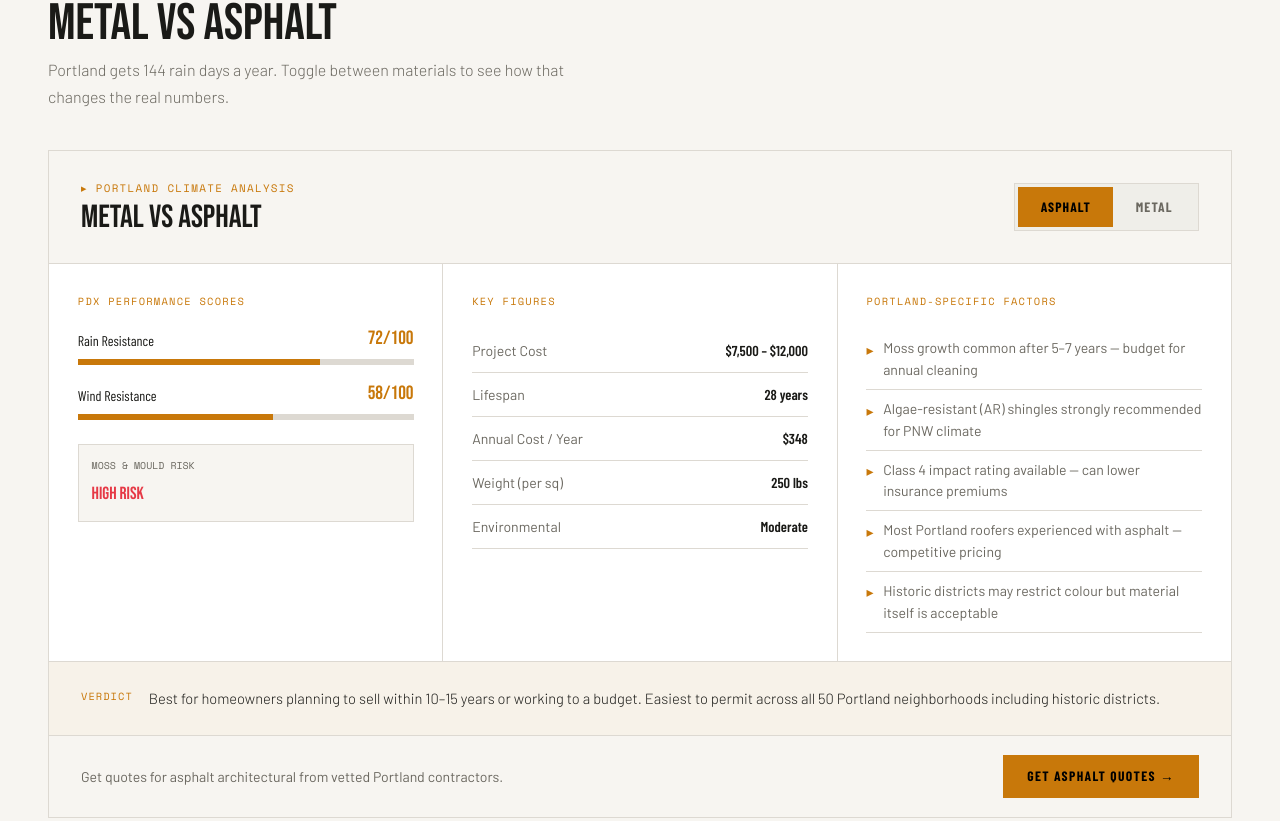
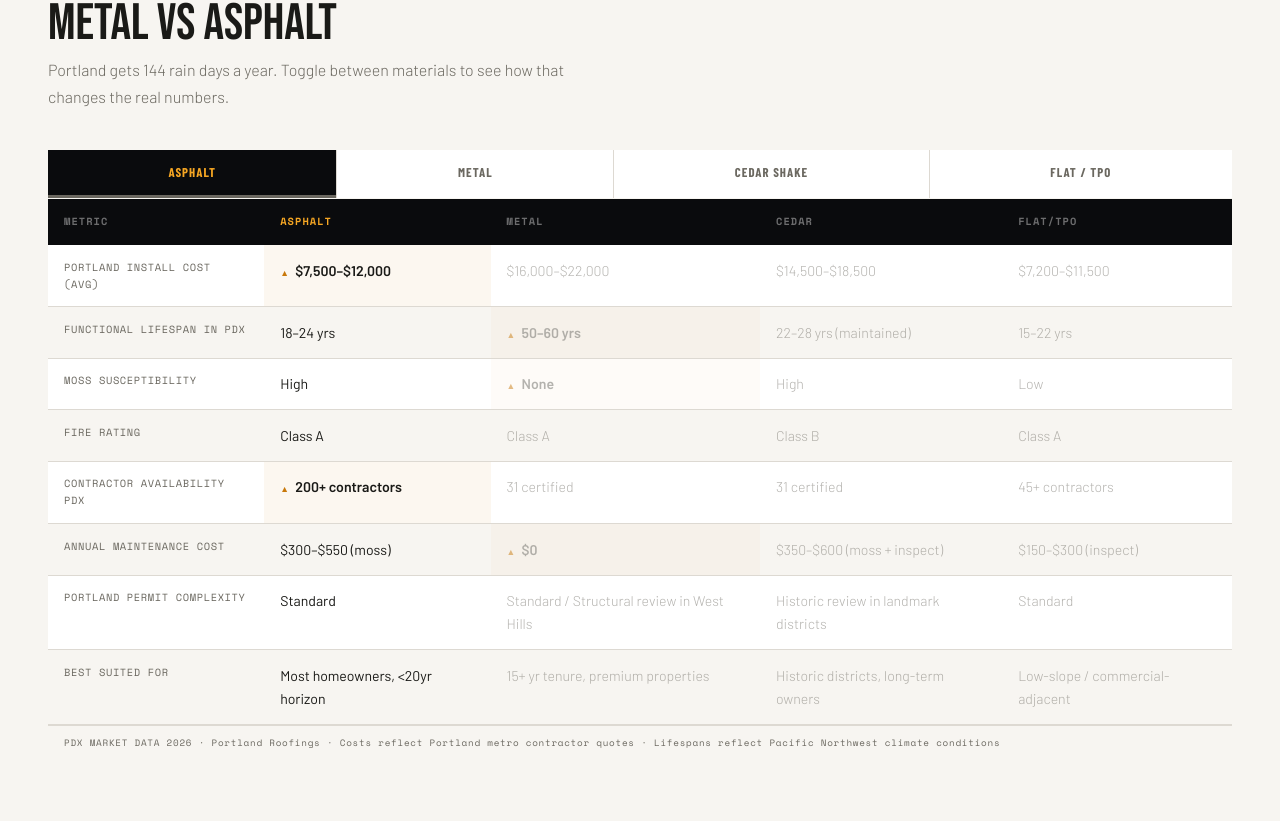
Before and after one commit to nahadgur/portlandroofing, a Next.js app: page / in a window 1280 px wide. Shown: the part 3419-4240 px from the top of the page. Built offline with nearby package versions, Linux system fonts and the light colour scheme.

Commit message:
Add files via upload

```diff
--- a/app/(services)/[service]/[neighborhood]/page.tsx
+++ b/app/(services)/[service]/[neighborhood]/page.tsx
@@ -8,6 +8,7 @@ import LeadForm from '@/components/LeadForm'
 import PageHero from '@/components/PageHero'
 import { getServiceImage } from '@/lib/neighborhoodImages'
 import NeighborhoodSwitcher from '@/components/NeighborhoodSwitcher'
+import ComparisonEngine      from '@/components/ComparisonEngine'
 import { services, getServiceBySlug } from '@/lib/services'
 import { neighborhoods, getNeighborhoodBySlug, permitLabels } from '@/lib/neighborhoods'
 import { SITE } from '@/lib/config'
@@ -37,6 +38,15 @@ export default function ServiceNeighborhoodPage({ params }: { params: { service:
   if (!s||!n) notFound()
 
   const permit   = permitLabels[n.permitScore]
+
+  const tabMap: Record<string, 'asphalt' | 'metal' | 'cedar' | 'flat'> = {
+    'roof-replacement':    'asphalt',
+    'roof-repair':         'asphalt',
+    'metal-roofing':       'metal',
+    'cedar-shake-roofing': 'cedar',
+    'flat-roofing':        'flat',
+  }
+  const defaultTab = tabMap[s.slug] ?? 'asphalt'
   const url      = `${SITE.baseUrl}/${s.slug}/${n.slug}`
   const localLow  = Math.round(s.avgLow  * (n.indexPct / 71))
   const localHigh = Math.round(s.avgHigh * (n.indexPct / 71))
@@ -126,6 +136,25 @@ export default function ServiceNeighborhoodPage({ params }: { params: { service:
         </div>
       </section>
 
+
+      {/* Material Comparison */}
+      <section className="section-pad" style={{background:'#fff'}}>
+        <div className="content-wrap-wide">
+          <div style={{...m,fontSize:'0.68rem',color:'var(--amber)',letterSpacing:'0.15em',textTransform:'uppercase',marginBottom:'0.8rem'}}>[ Material Comparison ]</div>
+          <h2 style={{...d,fontSize:'clamp(1.6rem,3vw,2.5rem)',color:'var(--text)',lineHeight:1,marginBottom:'0.5rem'}}>
+            HOW {s.name.toUpperCase()} COMPARES
+          </h2>
+          <p style={{...f,fontSize:'0.95rem',color:'var(--muted)',maxWidth:'600px',lineHeight:1.7,fontWeight:300,marginBottom:'2rem'}}>
+            Portland-specific cost, lifespan, and maintenance data across all four roofing materials.{s.slug === 'metal-roofing' ? ' Select the Metal tab to see break-even vs asphalt for ' + n.name + '.' : ' Switch tabs to compare.'}
+          </p>
+          <ComparisonEngine
+            defaultTab={defaultTab}
+            neighborhood={n.name}
+            avgCost={n.avgCost}
+          />
+        </div>
+      </section>
+
       {/* Permit */}
       <section className="section-pad" style={{background:'#fff'}}>
         <div className="content-wrap">
--- a/components/ComparisonEngine.tsx
+++ b/components/ComparisonEngine.tsx
@@ -2,181 +2,229 @@
 
 import { useState } from 'react'
 
-type Material = 'asphalt' | 'metal'
+type Material = 'asphalt' | 'metal' | 'cedar' | 'flat'
 
-const data = {
-  asphalt: {
-    label:     'Asphalt Architectural',
-    costRange: '$7,500 – $12,000',
-    costLow:   7500, costHigh: 12000,
-    lifespan:  28,
-    annualCost: Math.round(9750 / 28),
-    rainScore: 72,
-    windScore: 58,
-    mossMould: 'HIGH RISK',
-    mossColor: '#E63946',
-    weightLbs: 250,
-    co2:       'Moderate',
-    portland: [
-      'Moss growth common after 5–7 years — budget for annual cleaning',
-      'Algae-resistant (AR) shingles strongly recommended for PNW climate',
-      'Class 4 impact rating available — can lower insurance premiums',
-      'Most Portland roofers experienced with asphalt — competitive pricing',
-      'Historic districts may restrict colour but material itself is acceptable',
-    ],
-    verdict: 'Best for homeowners planning to sell within 10–15 years or working to a budget. Easiest to permit across all 50 Portland neighborhoods including historic districts.',
-  },
-  metal: {
-    label:     'Metal Standing Seam',
-    costRange: '$14,000 – $24,000',
-    costLow:   14000, costHigh: 24000,
-    lifespan:  55,
-    annualCost: Math.round(19000 / 55),
-    rainScore: 97,
-    windScore: 94,
-    mossMould: 'NEGLIGIBLE',
-    mossColor: '#2ECC71',
-    weightLbs: 100,
-    co2:       'Low (recyclable)',
-    roiYears:  18,   // break-even vs asphalt — only shown when metal is active
-    portland: [
-      'Ideal for PDX — water sheds instantly, no absorption, no moss',
-      'Standing seam handles wind uplift significantly better than shingles',
-      "Approved by Portland's historic boards when colour-matched correctly",
-      'Specialist contractor pool is smaller — vet carefully before hiring',
-      'Can qualify for Oregon Energy Trust rebates if paired with insulation',
-    ],
-    verdict: "Best for long-term owners, high-wind zones (West Hills, Council Crest, Alameda Ridge), and anyone staying 15+ years. The annual cost per year beats asphalt over the roof's lifetime.",
-  },
+interface ComparisonEngineProps {
+  defaultTab?: Material   // set by service page for contextual default
+  neighborhood?: string  // for localised cost data
+  avgCost?: number       // neighbourhood average, used in break-even
 }
 
-export default function ComparisonEngine() {
-  const [active, setActive] = useState<Material>('asphalt')
-  const d = data[active]
+const MATERIALS: Record<Material, { label: string; color: string }> = {
+  asphalt: { label: 'Asphalt',     color: '#6B6860' },
+  metal:   { label: 'Metal',       color: '#C8780A' },
+  cedar:   { label: 'Cedar Shake', color: '#7C4A1E' },
+  flat:    { label: 'Flat / TPO',  color: '#1A7A3A' },
+}
 
-  const barStyle = (score: number): React.CSSProperties => ({
-    height: '100%', width: `${score}%`, background: 'var(--amber)', transition: 'width 0.5s ease',
-  })
+interface Row {
+  label:    string
+  asphalt:  string
+  metal:    string
+  cedar:    string
+  flat:     string
+  winner?:  Material | 'tie'
+}
 
-  // Build metrics list — exclude break-even when asphalt is active (meaningless self-comparison)
-  const metrics: { key: string; label: string; format: (v: unknown) => string }[] = [
-    { key: 'costRange',  label: 'Project Cost',      format: v => String(v) },
-    { key: 'lifespan',   label: 'Lifespan',          format: v => `${v} years` },
-    { key: 'annualCost', label: 'Annual Cost / Year', format: v => `$${Number(v).toLocaleString()}` },
-    ...(active === 'metal'
-      ? [{ key: 'roiYears', label: 'Break-even vs Asphalt', format: (v: unknown) => `${v} years` }]
-      : []
-    ),
-    { key: 'weightLbs', label: 'Weight (per sq)',    format: v => `${v} lbs` },
-    { key: 'co2',       label: 'Environmental',      format: v => String(v) },
-  ]
+const ROWS: Row[] = [
+  {
+    label:   'Portland install cost (avg)',
+    asphalt: '$7,500–$12,000',
+    metal:   '$16,000–$22,000',
+    cedar:   '$14,500–$18,500',
+    flat:    '$7,200–$11,500',
+    winner:  'asphalt',
+  },
+  {
+    label:   'Functional lifespan in PDX',
+    asphalt: '18–24 yrs',
+    metal:   '50–60 yrs',
+    cedar:   '22–28 yrs (maintained)',
+    flat:    '15–22 yrs',
+    winner:  'metal',
+  },
+  {
+    label:   'Moss susceptibility',
+    asphalt: 'High',
+    metal:   'None',
+    cedar:   'High',
+    flat:    'Low',
+    winner:  'metal',
+  },
+  {
+    label:   'Fire rating',
+    asphalt: 'Class A',
+    metal:   'Class A',
+    cedar:   'Class B',
+    flat:    'Class A',
+    winner:  'tie',
+  },
+  {
+    label:   'Contractor availability PDX',
+    asphalt: '200+ contractors',
+    metal:   '31 certified',
+    cedar:   '31 certified',
+    flat:    '45+ contractors',
+    winner:  'asphalt',
+  },
+  {
+    label:   'Annual maintenance cost',
+    asphalt: '$300–$550 (moss)',
+    metal:   '$0',
+    cedar:   '$350–$600 (moss + inspect)',
+    flat:    '$150–$300 (inspect)',
+    winner:  'metal',
+  },
+  {
+    label:   'Portland permit complexity',
+    asphalt: 'Standard',
+    metal:   'Standard / Structural review in West Hills',
+    cedar:   'Historic review in landmark districts',
+    flat:    'Standard',
+    winner:  'tie',
+  },
+  {
+    label:   'Best suited for',
+    asphalt: 'Most homeowners, <20yr horizon',
+    metal:   '15+ yr tenure, premium properties',
+    cedar:   'Historic districts, long-term owners',
+    flat:    'Low-slope / commercial-adjacent',
+    winner:  'tie',
+  },
+]
 
-  const btnBase: React.CSSProperties = {
-    padding: '0.55rem 1.4rem', background: 'transparent',
-    color: 'var(--muted)', border: 'none', cursor: 'pointer',
-    fontFamily: 'var(--font-barlow-cond)', fontWeight: 700,
-    fontSize: '0.85rem', letterSpacing: '0.08em', textTransform: 'uppercase',
-    transition: 'all 0.2s',
-  }
+function winnerStyle(winner: Material | 'tie' | undefined, col: Material): React.CSSProperties {
+  if (!winner || winner === 'tie') return {}
+  if (winner === col) return { background: 'rgba(200,120,10,0.06)', fontWeight: 600 }
+  return {}
+}
+
+export default function ComparisonEngine({ defaultTab = 'asphalt', neighborhood, avgCost = 9400 }: ComparisonEngineProps) {
+  const [active, setActive] = useState<Material>(defaultTab)
+
+  // Break-even: only meaningful when comparing metal to something else
+  const metalPremium  = 19000 - avgCost
+  const maintenanceSavings = 400 * Math.floor(50 / 3) // ~$6,700 saved over 50 yrs
+  const breakEvenYears = Math.round(metalPremium / (maintenanceSavings / 50))
+
+  const m = { fontFamily:'var(--font-space-mono)' } as const
+  const c = { fontFamily:'var(--font-barlow-cond)' } as const
+  const b = { fontFamily:'var(--font-barlow)' } as const
+  const d = { fontFamily:'var(--font-bebas)' } as const
 
   return (
-    <div style={{ background: 'var(--bg2)', border: '1px solid var(--bdr)' }}>
-
-      {/* Header + toggle */}
-      <div style={{ padding: '1.8rem 2rem', borderBottom: '1px solid var(--bdr)', display: 'flex', alignItems: 'center', justifyContent: 'space-between', flexWrap: 'wrap', gap: '1rem' }}>
-        <div>
-          <div style={{ fontFamily: 'var(--font-space-mono)', fontSize: '0.68rem', color: 'var(--amber)', letterSpacing: '0.12em', textTransform: 'uppercase', marginBottom: '0.3rem' }}>
-            ▸ Portland Climate Analysis
-          </div>
-          <h3 style={{ fontFamily: 'var(--font-bebas)', fontSize: 'clamp(1.4rem,3vw,2rem)', color: 'var(--text)', lineHeight: 1 }}>
-            METAL VS ASPHALT
-          </h3>
-        </div>
-        <div style={{ display: 'flex', background: 'var(--bg3)', border: '1px solid var(--bdr)', padding: '3px' }}>
-          {(['asphalt', 'metal'] as Material[]).map(m => (
-            <button key={m} onClick={() => setActive(m)} style={{
-              ...btnBase,
-              background: active === m ? 'var(--amber)' : 'transparent',
-              color: active === m ? '#000' : 'var(--muted)',
-            }}>
-              {m === 'asphalt' ? 'Asphalt' : 'Metal'}
-            </button>
-          ))}
-        </div>
+    <div>
+      {/* Material tabs */}
+      <div style={{ display:'flex', gap:'1px', background:'var(--bdr)', marginBottom:'1px', flexWrap:'wrap' }}>
+        {(Object.entries(MATERIALS) as [Material, { label: string; color: string }][]).map(([key, { label, color }]) => (
+          <button
+            key={key}
+            onClick={() => setActive(key)}
+            style={{
+              flex: '1 1 auto',
+              padding: '0.75rem 1rem',
+              background: active === key ? '#0A0B0D' : '#fff',
+              color:      active === key ? '#F5A623'  : 'var(--muted)',
+              border:     'none',
+              cursor:     'pointer',
+              ...c,
+              fontSize:       '0.8rem',
+              fontWeight:     700,
+              letterSpacing:  '0.08em',
+              textTransform:  'uppercase',
+              borderBottom:   active === key ? `3px solid ${color}` : '3px solid transparent',
+              transition:     'all 0.15s',
+              whiteSpace:     'nowrap',
+            }}
+          >
+            {label}
+          </button>
+        ))}
       </div>
 
-      <div style={{ display: 'grid', gridTemplateColumns: 'repeat(auto-fit, minmax(280px, 1fr))', gap: '1px', background: 'var(--bdr)' }}>
-
-        {/* PDX scores */}
-        <div style={{ background: 'var(--bg)', padding: '1.8rem' }}>
-          <div style={{ fontFamily: 'var(--font-space-mono)', fontSize: '0.65rem', color: 'var(--amber)', letterSpacing: '0.12em', textTransform: 'uppercase', marginBottom: '1.2rem' }}>
-            PDX Performance Scores
-          </div>
-          {[
-            { label: 'Rain Resistance', score: d.rainScore },
-            { label: 'Wind Resistance', score: d.windScore },
-          ].map(({ label, score }) => (
-            <div key={label} style={{ marginBottom: '1.2rem' }}>
-              <div style={{ display: 'flex', justifyContent: 'space-between', marginBottom: '0.4rem' }}>
-                <span style={{ fontFamily: 'var(--font-barlow-cond)', fontSize: '0.88rem', color: 'var(--text)' }}>{label}</span>
-                <span style={{ fontFamily: 'var(--font-bebas)', fontSize: '1.2rem', color: 'var(--amber)', lineHeight: 1 }}>{score}/100</span>
-              </div>
-              <div style={{ height: '6px', background: 'var(--bdr)' }}>
-                <div style={barStyle(score)} />
-              </div>
-            </div>
-          ))}
-          <div style={{ marginTop: '1.5rem', padding: '0.8rem', background: 'var(--bg2)', border: '1px solid var(--bdr)' }}>
-            <div style={{ fontFamily: 'var(--font-space-mono)', fontSize: '0.62rem', color: 'var(--muted)', marginBottom: '0.3rem' }}>MOSS & MOULD RISK</div>
-            <div style={{ fontFamily: 'var(--font-bebas)', fontSize: '1.1rem', color: d.mossColor }}>{d.mossMould}</div>
-          </div>
-        </div>
-
-        {/* Specs */}
-        <div style={{ background: 'var(--bg)', padding: '1.8rem' }}>
-          <div style={{ fontFamily: 'var(--font-space-mono)', fontSize: '0.65rem', color: 'var(--amber)', letterSpacing: '0.12em', textTransform: 'uppercase', marginBottom: '1.2rem' }}>
-            Key Figures
-          </div>
-          {metrics.map(({ key, label, format }) => (
-            <div key={key} style={{ display: 'flex', justifyContent: 'space-between', padding: '0.6rem 0', borderBottom: '1px solid var(--bdr)' }}>
-              <span style={{ fontFamily: 'var(--font-barlow)', fontSize: '0.88rem', color: 'var(--muted)' }}>{label}</span>
-              <span style={{ fontFamily: 'var(--font-barlow-cond)', fontSize: '0.9rem', fontWeight: 600, color: 'var(--text)', textAlign: 'right', maxWidth: '55%' }}>
-                {format((d as Record<string, unknown>)[key])}
-              </span>
-            </div>
-          ))}
-        </div>
-
-        {/* Portland factors */}
-        <div style={{ background: 'var(--bg)', padding: '1.8rem' }}>
-          <div style={{ fontFamily: 'var(--font-space-mono)', fontSize: '0.65rem', color: 'var(--amber)', letterSpacing: '0.12em', textTransform: 'uppercase', marginBottom: '1.2rem' }}>
-            Portland-Specific Factors
-          </div>
-          <ul style={{ listStyle: 'none' }}>
-            {d.portland.map(point => (
-              <li key={point} style={{ fontFamily: 'var(--font-barlow)', fontSize: '0.88rem', color: 'var(--muted)', lineHeight: 1.55, padding: '0.5rem 0', borderBottom: '1px solid var(--bdr)', display: 'flex', gap: '0.6rem' }}>
-                <span style={{ color: 'var(--amber)', flexShrink: 0, marginTop: '0.1rem' }}>▸</span>
-                {point}
-              </li>
+      {/* Comparison table */}
+      <div style={{ overflowX:'auto' }}>
+        <table style={{ width:'100%', borderCollapse:'collapse' }}>
+          <thead>
+            <tr style={{ background:'#0A0B0D' }}>
+              <th style={{ ...m, fontSize:'0.65rem', color:'rgba(255,255,255,0.4)', letterSpacing:'0.1em', textTransform:'uppercase', padding:'0.9rem 1rem', textAlign:'left', whiteSpace:'nowrap' }}>
+                Metric
+              </th>
+              <th style={{ ...m, fontSize:'0.65rem', color: active === 'asphalt' ? '#F5A623' : 'rgba(255,255,255,0.4)', letterSpacing:'0.1em', textTransform:'uppercase', padding:'0.9rem 1rem', textAlign:'left', whiteSpace:'nowrap' }}>
+                Asphalt
+              </th>
+              <th style={{ ...m, fontSize:'0.65rem', color: active === 'metal' ? '#F5A623' : 'rgba(255,255,255,0.4)', letterSpacing:'0.1em', textTransform:'uppercase', padding:'0.9rem 1rem', textAlign:'left', whiteSpace:'nowrap' }}>
+                Metal
+              </th>
+              <th style={{ ...m, fontSize:'0.65rem', color: active === 'cedar' ? '#F5A623' : 'rgba(255,255,255,0.4)', letterSpacing:'0.1em', textTransform:'uppercase', padding:'0.9rem 1rem', textAlign:'left', whiteSpace:'nowrap' }}>
+                Cedar
+              </th>
+              <th style={{ ...m, fontSize:'0.65rem', color: active === 'flat' ? '#F5A623' : 'rgba(255,255,255,0.4)', letterSpacing:'0.1em', textTransform:'uppercase', padding:'0.9rem 1rem', textAlign:'left', whiteSpace:'nowrap' }}>
+                Flat/TPO
+              </th>
+            </tr>
+          </thead>
+          <tbody>
+            {ROWS.map((row, i) => (
+              <tr key={row.label} style={{ background: i % 2 === 0 ? '#fff' : 'var(--bg2)' }}>
+                <td style={{ ...m, fontSize:'0.65rem', color:'var(--muted)', letterSpacing:'0.06em', padding:'0.85rem 1rem', borderBottom:'1px solid var(--bdr)', verticalAlign:'top', textTransform:'uppercase' }}>
+                  {row.label}
+                </td>
+                {(['asphalt','metal','cedar','flat'] as Material[]).map(col => (
+                  <td
+                    key={col}
+                    style={{
+                      ...b,
+                      fontSize: '0.88rem',
+                      color: active === col ? 'var(--text)' : 'var(--muted)',
+                      fontWeight: active === col ? 400 : 300,
+                      padding: '0.85rem 1rem',
+                      borderBottom: '1px solid var(--bdr)',
+                      verticalAlign: 'top',
+                      opacity: active === col ? 1 : 0.5,
+                      ...winnerStyle(row.winner, col),
+                    }}
+                  >
+                    {row.winner === col && (
+                      <span style={{ ...m, fontSize:'0.55rem', color:'var(--amber)', marginRight:'0.35rem', letterSpacing:'0.08em' }}>▲</span>
+                    )}
+                    {(row as Record<string, string>)[col]}
+                  </td>
+                ))}
+              </tr>
             ))}
-          </ul>
-        </div>
+          </tbody>
+        </table>
       </div>
 
-      {/* Verdict */}
-      <div style={{ padding: '1.5rem 2rem', borderTop: '1px solid var(--bdr)', background: 'rgba(245,166,35,0.04)', display: 'flex', gap: '1rem', alignItems: 'flex-start' }}>
-        <div style={{ fontFamily: 'var(--font-space-mono)', fontSize: '0.65rem', color: 'var(--amber)', letterSpacing: '0.1em', textTransform: 'uppercase', flexShrink: 0, paddingTop: '0.1rem' }}>Verdict</div>
-        <p style={{ fontFamily: 'var(--font-barlow)', fontSize: '0.92rem', color: 'var(--text)', lineHeight: 1.65, fontWeight: 300 }}>{d.verdict}</p>
-      </div>
+      {/* Break-even — ONLY shows when metal tab is active */}
+      {active === 'metal' && (
+        <div style={{
+          marginTop: '1px',
+          padding: '1.2rem 1.5rem',
+          background: 'rgba(200,120,10,0.06)',
+          border: '1px solid rgba(200,120,10,0.2)',
+          borderLeft: '3px solid var(--amber-btn)',
+          display: 'flex', gap: '2rem', flexWrap: 'wrap', alignItems: 'center',
+        }}>
+          <div>
+            <div style={{ ...m, fontSize:'0.6rem', color:'var(--amber)', letterSpacing:'0.12em', textTransform:'uppercase', marginBottom:'0.3rem' }}>Break-Even vs Asphalt</div>
+            <div style={{ ...d, fontSize:'2rem', color:'var(--text)', lineHeight:1 }}>~{breakEvenYears} years</div>
+          </div>
+          <div>
+            <div style={{ ...m, fontSize:'0.6rem', color:'var(--amber)', letterSpacing:'0.12em', textTransform:'uppercase', marginBottom:'0.3rem' }}>Premium Over Asphalt</div>
+            <div style={{ ...d, fontSize:'2rem', color:'var(--text)', lineHeight:1 }}>${(metalPremium).toLocaleString()}</div>
+          </div>
+          <p style={{ ...b, fontSize:'0.82rem', color:'var(--muted)', lineHeight:1.65, fontWeight:300, maxWidth:'380px' }}>
+            Based on {neighborhood ? `${neighborhood} avg of $${avgCost.toLocaleString()}` : `Portland metro avg of $${avgCost.toLocaleString()}`} for asphalt.
+            Metal savings from eliminated moss treatment (~$400 every 3 years) offset the premium at this horizon.
+          </p>
+        </div>
+      )}
 
-      {/* CTA */}
-      <div style={{ padding: '1.2rem 2rem', borderTop: '1px solid var(--bdr)', display: 'flex', alignItems: 'center', justifyContent: 'space-between', flexWrap: 'wrap', gap: '1rem' }}>
-        <span style={{ fontFamily: 'var(--font-barlow)', fontSize: '0.88rem', color: 'var(--muted)' }}>
-          Get quotes for {d.label.toLowerCase()} from vetted Portland contractors.
-        </span>
-        <a href="/#quote" style={{ background: 'var(--amber)', color: '#000', fontFamily: 'var(--font-barlow-cond)', fontWeight: 700, fontSize: '0.85rem', letterSpacing: '0.1em', textTransform: 'uppercase', padding: '0.65rem 1.5rem', textDecoration: 'none', whiteSpace: 'nowrap' }}>
-          Get {active === 'asphalt' ? 'Asphalt' : 'Metal'} Quotes →
-        </a>
+      {/* Source note */}
+      <div style={{ ...m, fontSize:'0.58rem', color:'var(--muted)', letterSpacing:'0.08em', padding:'0.6rem 1rem', background:'var(--bg2)', borderTop:'1px solid var(--bdr)' }}>
+        PDX MARKET DATA 2026 · Portland Roofings · Costs reflect Portland metro contractor quotes · Lifespans reflect Pacific Northwest climate conditions
       </div>
     </div>
   )
```
